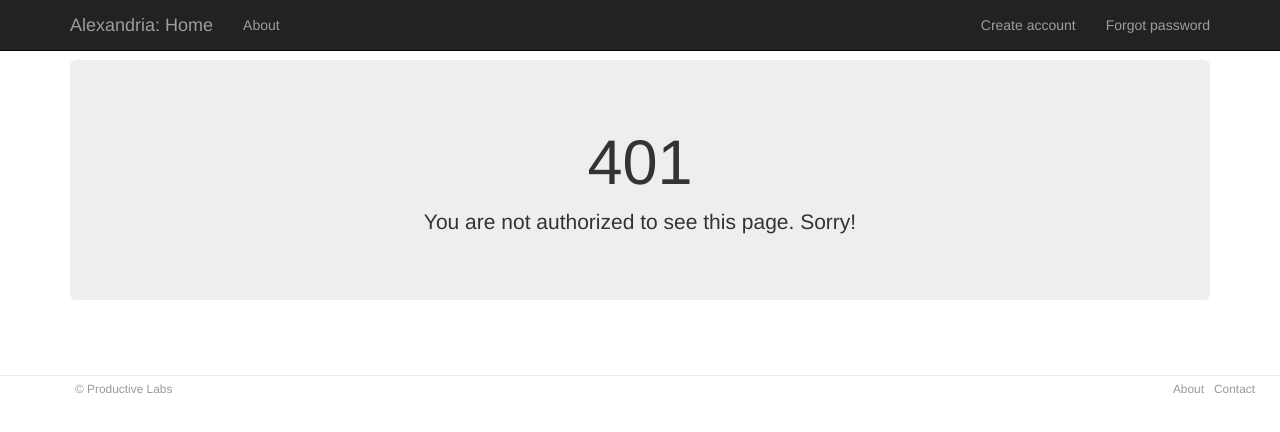
After one commit to ianblu1/alexandria, a Flask app: template alexandria/templates/401_admin.html in a window 1280 px wide. The commit adds this page. Shown: the top 432 px of the page. Run offline with Flask 2, Linux system fonts and the light colour scheme; the template is opened without the code that fills it, so the values that code supplies are empty; some libraries are stand-ins or nearby versions.

Commit message:
adding user specific stuff

```diff
--- /dev/null
+++ b/alexandria/templates/401_admin.html
@@ -0,0 +1,14 @@
+
+{% extends "layout.html" %}
+
+{% block page_title %}Unauthorized{% endblock %}
+
+{% block content %}
+<div class="jumbotron">
+    <div class="text-center">
+        <h1>401</h1>
+        <p>You are not authorized to see this page. Sorry!
+        </p>
+    </div>
+</div>
+{% endblock %}
--- a/alexandria/templates/public/home.html
+++ b/alexandria/templates/public/home.html
@@ -9,7 +9,7 @@
 
   <h2>Welcome to Alexandria</h2>
 
-  <p>An Enterprise Search Engine</p>
+  <p>Your Private Search Engine</p>
   <p><a href="{{url_for('public.about')}}" class="btn btn-primary btn-large">Learn more &raquo;</a></p>
 </div><!-- /.jumbotron -->
 </div>
--- a/alexandria/views/users.py
+++ b/alexandria/views/users.py
@@ -13,13 +13,15 @@ blueprint = Blueprint("users", __name__, url_prefix='/users',
 @blueprint.route('/')
 @login_required
 def user_list():
+    if not current_user.is_admin:
+        return render_template('401_admin.html')
+
     user_list = User.query.all()
     return render_template('users/user_list.html', users=user_list)
 
 @blueprint.route('/<id>', methods=['GET'])
 @login_required
 def user_profile(id):
-    #form = LoginForm()
     user = User.query.filter_by(id=id).first()
     user_emails = [user_email.email for user_email in user.emails]
     return render_template('users/user_profile.html', user=user, emails=user_emails)
@@ -27,7 +29,6 @@ def user_profile(id):
 @blueprint.route('/add_email', methods=['GET', 'POST'])
 @login_required
 def add_email():
-    #form = LoginForm()
     email_form = EmailForm()
     user = current_user
     if request.method == 'POST':
```
Also changed, not shown: alexandria/forms.py (+6 -2 lines), alexandria/models/users.py (+4 -5 lines), alexandria/views/documents.py (+7 -3 lines).
